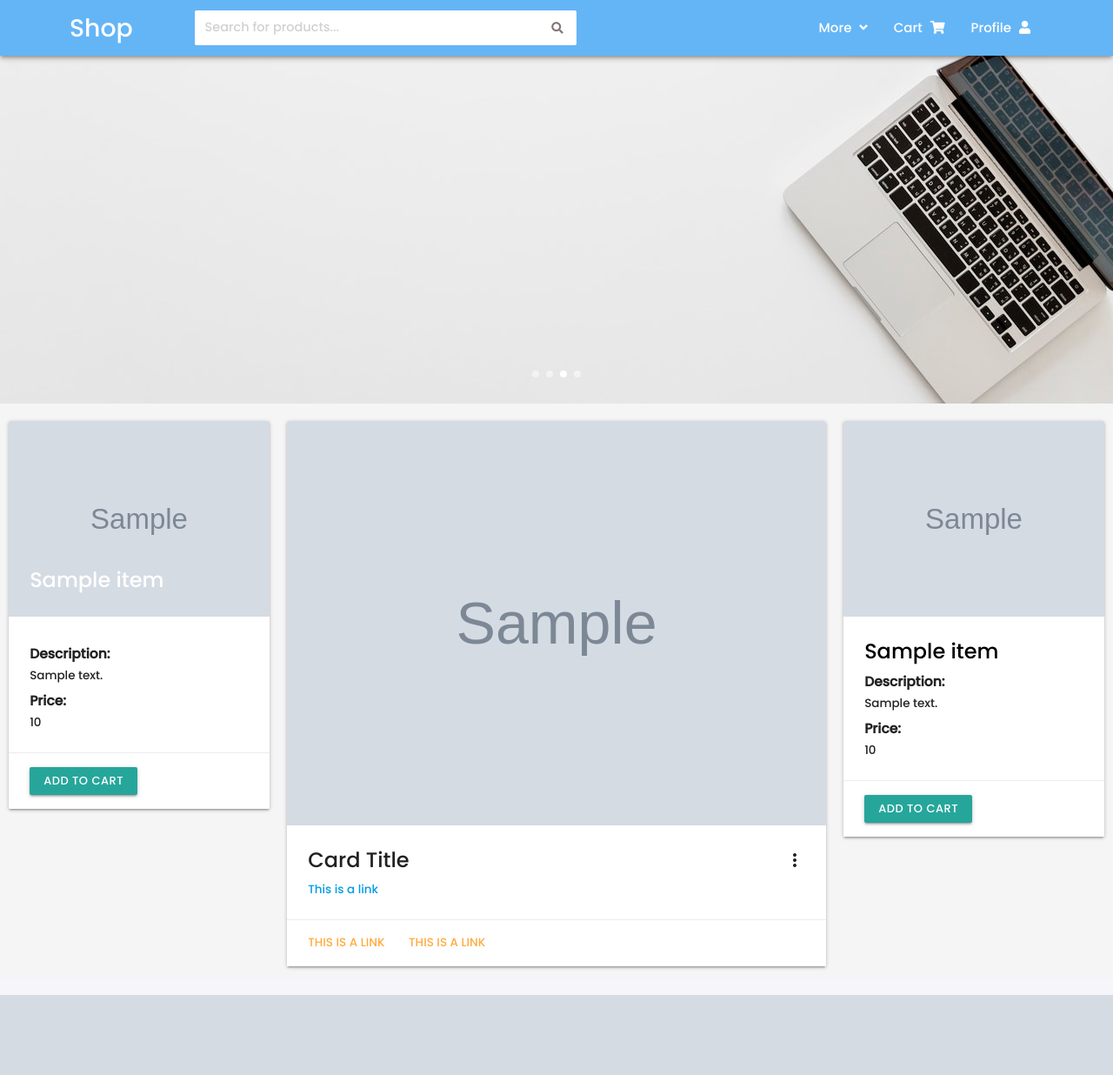
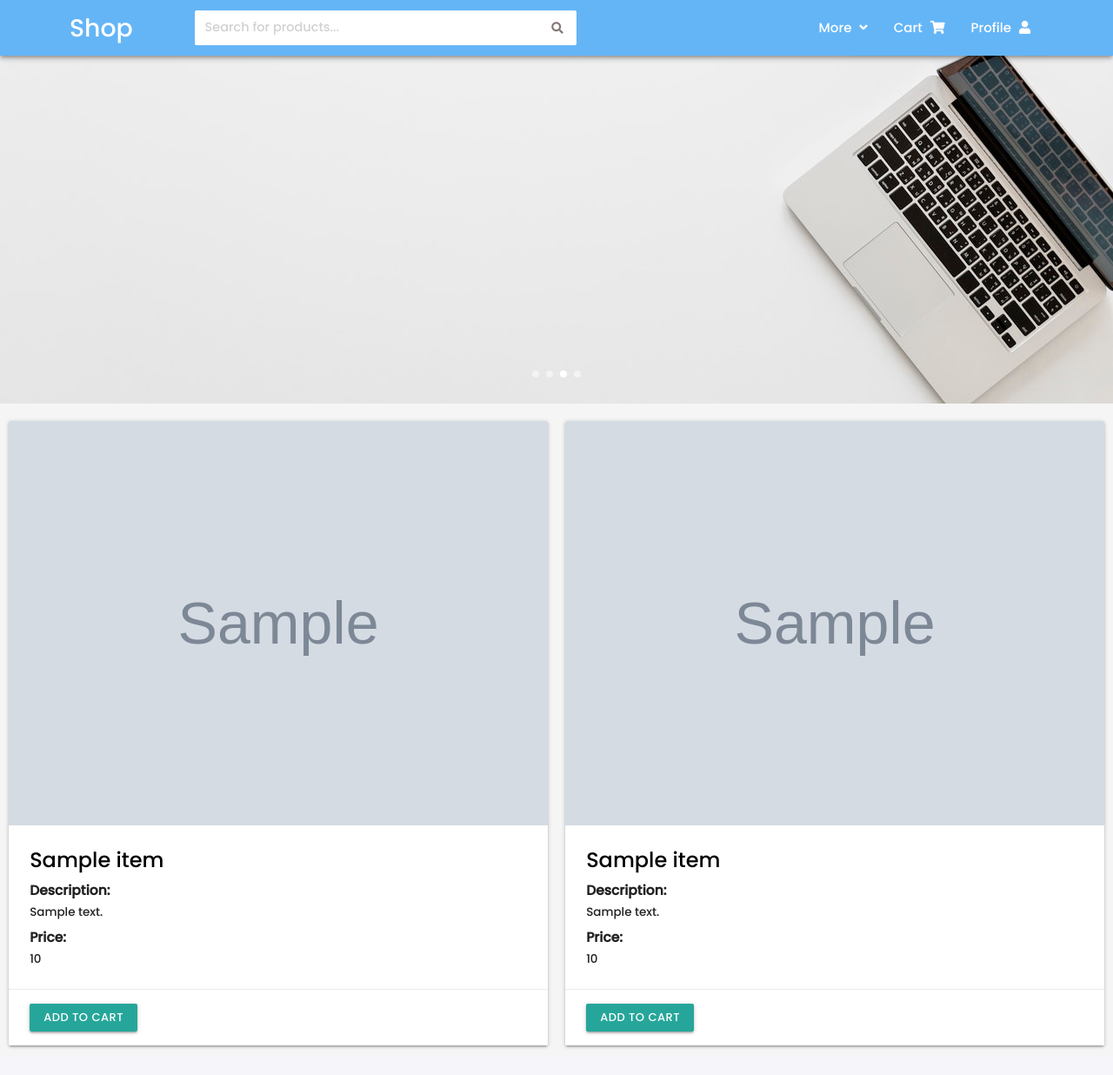
Before and after one commit to parthpanchal5/sdssds, a PHP site: page / in a window 1280 px wide. Shown: the whole page at 87% size. Before the commit the page ends 1144 px from the top, so only its background shows below. Run offline with PHP 8.4, Linux system fonts and the light colour scheme; the visitor is signed in with stand-in values (Sample User, id 1); tables that the repository leaves empty or names only in its code hold one stand-in row (values such as "Sample post"); grey boxes marked "Sample" are stand-in pictures; some libraries are stand-ins or nearby versions.

Commit message:
Product showcase page perfected

```diff
--- a/admin/edit_item.php
+++ b/admin/edit_item.php
@@ -109,7 +109,7 @@
   <div class="row">
     <div class="col s12 m2 l2"></div>
     <div class="col s12 m12 l8">
-      <div class="card hoverable">
+      <div class="card hoverable animated fadeIn">
         <div class="card-content">
           <form action="<?php echo htmlspecialchars($_SERVER['PHP_SELF']); ?>" method="POST" enctype="multipart/form-data">
             <div class="row">
--- a/admin/insert_item.php
+++ b/admin/insert_item.php
@@ -124,7 +124,7 @@
 										<option class="blue-text" value="<?php echo $row[2]; ?>"><?php echo $row[2]; ?></option>
 										<?php }?>
     							</select>
-    							<label>Select Category</label>
+    							<label>Select Sub-Category</label>
 									<span class="red-text animated fadeIn"><?php echo $category_err; ?></span>
 								</div>
 							</div>
@@ -151,7 +151,7 @@
 									<label for="item_desc">Item Description</label>
 									<span class="red-text animated fadeIn"><?php echo $itemDesc_err; ?></span>
 								</div>
-            </div>
+            	</div>
 							<div class="row">
 								<div class="file-field input-field">
       						<div class="btn right btn-small blue lighten-1 rounded" style="border-radius: 50px !important;">
@@ -171,5 +171,5 @@
 			</div>
 			<div class="col s12 m2 l2"></div>
 		</div>
-</div>
+	</div>
 <?php include 'inc/footer.php'; ?>
--- a/admin/view_item.php
+++ b/admin/view_item.php
@@ -48,8 +48,8 @@
                 <td><?php echo $row[6];?></td>
                 <td><?php echo $row[7];?></td>
                 <td>
-                  <a href="edit_item.php?edit=<?php echo $row[0]; ?>" class="blue-text">edit <i class="fa fa-edit"></i></a> |
-                  <a href="view_item.php?delete=<?php echo $row[0]; ?>" id="deleteBtn" class="red-text">delete <i class="fa fa-trash"></i></a>
+                  <a href="edit_item.php?edit=<?php echo $row[0]; ?>" class="blue-text"><i class="fa fa-edit"></i></a> |
+                  <a href="view_item.php?delete=<?php echo $row[0]; ?>" id="deleteBtn" class="red-text"><i class="fa fa-trash"></i></a>
                 </td>
                 <?php } ?>
               </tr>
--- a/index.php
+++ b/index.php
@@ -35,13 +35,13 @@
 	</div>
 	<?php $sql = "SELECT * FROM item ORDER BY item_id DESC LIMIT 4"; $result = mysqli_query($conn, $sql); while ($row = mysqli_fetch_array($result)) { ?>
 <div class="row product-showcase" style="margin-top: 1em;">
-	<div class="col s12 m3 l3">
+	<div class="col s12 m6 l6">
 		<div class="card hoverable">
 			<div class="card-image">
 				<img src="admin/img/<?php echo $row[3]; ?>" class="materialboxed">
-				<span class="card-title"><?php echo $row[2]; ?></span>
 			</div>
 			<div class="card-content">
+				<span class="card-title black-text"><?php echo $row[2]; ?></span>
 				<p><b><h6>Description:</h6></b> <?php echo $row[5]; ?></p>
 				<p class="right"><b><h6>Price:</h6></b> <?php echo $row[6]; ?></p>
 			</div>
@@ -50,7 +50,7 @@
 			</div>
 		</div>
 	</div>
-	<div class="col s12 m6 l6">
+	<!-- <div class="col s12 m6 l6">
 		<div class="card sticky-action" style="overflow: visible;">
 			<div class="card-image waves-effect waves-block waves-light">
 				<img src="admin/img/<?php echo $row[3]; ?>" class="activator">
@@ -71,13 +71,12 @@
 				<p>Here is some more information about this product that is only revealed once clicked on.</p>
 			</div>
 		</div>
-	</div>
-	<div class="col s12 m3 l3">
+	</div> -->
+	<div class="col s12 m6 l6">
 		<div class="card hoverable">
 			<div class="card-image">
 				<img src="admin/img/<?php echo $row[3]; ?>" class="materialboxed">
 			</div>
-
 			<div class="card-content">
 			<span class="card-title black-text"><?php echo $row[2]; ?></span>
 				<p><b><h6>Description:</h6></b> <?php echo $row[5]; ?></p>
--- a/js/main.js
+++ b/js/main.js
@@ -196,6 +196,8 @@ $(document).ready(function(){
         toolbarEnabled: true
 
     });
+    // Tooltip
+    $('.tooltipped').tooltip();
 
     // Scroll reveal
     ScrollReveal().reveal('.row .product-showcase');
```
